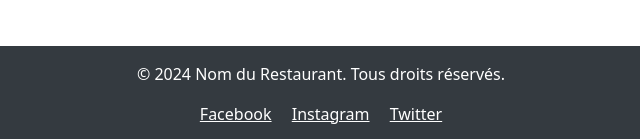
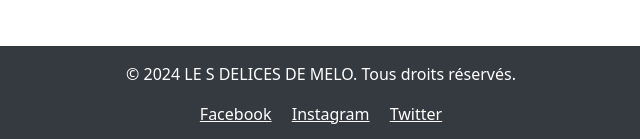
Before and after one commit to Geekmen900/LES-DELICES-DE-MELO, a plain HTML site: page index.html in a window 1280 px wide. Shown: the part 1741-1880 px from the top of the page, 319-959 px from the left. Drawn offline with nearby package versions, Linux system fonts and the light colour scheme.

Commit message:
Ajouter LES DELICES DE MELO

```diff
--- a/index.html
+++ b/index.html
@@ -118,7 +118,7 @@
 
   <!-- Footer -->
   <footer class="text-center py-3">
-    <p>&copy; 2024 Nom du Restaurant. Tous droits réservés.</p>
+    <p>&copy; 2024 LE S DELICES DE MELO. Tous droits réservés.</p>
     <div>
       <a href="#" class="text-white mx-2">Facebook</a>
       <a href="#" class="text-white mx-2">Instagram</a>
```
